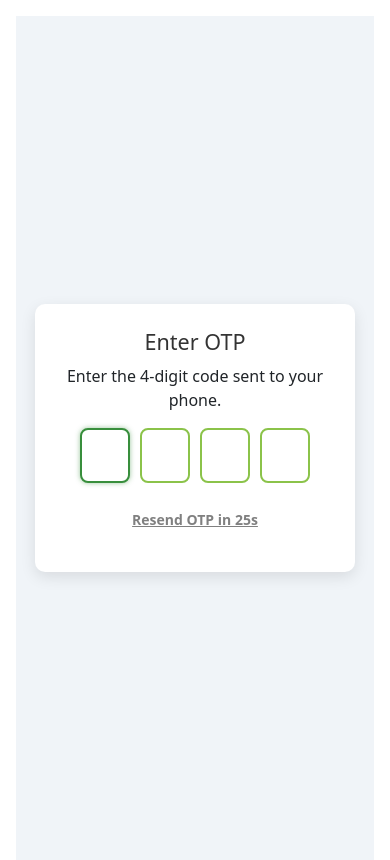
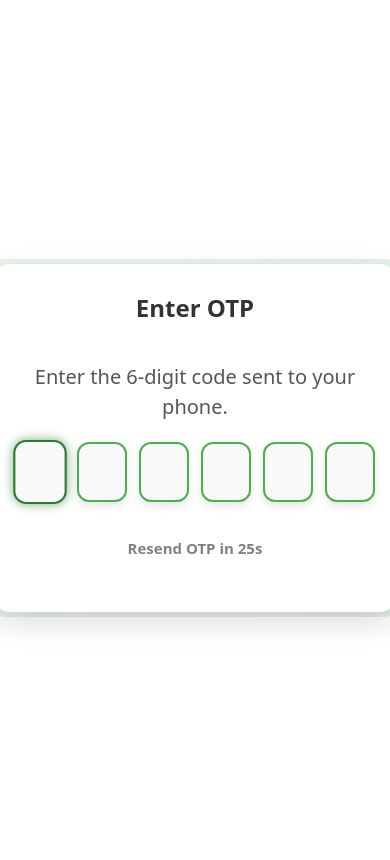
Before and after one commit to mitalii2004/React-Website, a React (Vite) app in the folder Client/: page /otpVerify in a window 390 px wide. Built offline with nearby package versions, Linux system fonts and the light colour scheme.

Commit message:
opt send on phone number

```diff
--- a/Client/Style.css
+++ b/Client/Style.css
@@ -127,141 +127,123 @@ a {
 
 /*OTP css*/
 .otp-container {
-  background-color: #e8f5e9;
-}
-
-.logo {
-  width: 80px;
-}
-
-.otp-box {
-  background: white;
-  padding: 30px;
-  border-radius: 12px;
-  box-shadow: 0 4px 10px rgba(0, 0, 0, 0.1);
-  width: 350px;
-}
-
-.otp-inputs {
-  display: flex;
-  justify-content: center;
-  gap: 10px;
-}
-
-.otp-input {
-  width: 55px;
-  height: 55px;
-  text-align: center;
-  font-size: 24px;
-  font-weight: bold;
-  border-radius: 8px;
-  border: 2px solid #a5d6a7;
-  outline: none;
-  transition: 0.2s;
-}
-
-.otp-input:focus {
-  border-color: #388e3c;
-  box-shadow: 0 0 10px rgba(56, 142, 60, 0.4);
-}
-
-.otp-btn {
-  margin-top: 10px;
-  background-color: #4caf50;
-  border: none;
-  font-weight: bold;
-  transition: 0.3s;
-}
-
-.otp-btn:hover {
-  background-color: #388e3c;
-}
-
-.resend-btn {
-  font-size: 14px;
-  text-decoration: underline;
-}
-
-/*OTP css*/
-
-.otp-container {
   display: flex;
   justify-content: center;
   align-items: center;
   height: 100vh;
-  background-color: #f0f4f8;
 }
-
 .otp-box {
   background: white;
-  padding: 25px;
-  border-radius: 10px;
+  padding: 30px;
+  border-radius: 15px;
   text-align: center;
-  box-shadow: 0px 5px 15px rgba(0, 0, 0, 0.1);
-  width: 320px;
+  box-shadow: 0px 10px 30px rgba(0, 0, 0, 0.15);
+  width: 400px;
+  animation: fadeIn 0.6s ease-in-out;
+  position: relative;
 }
-
+@keyframes fadeIn {
+  from {
+    opacity: 0;
+    transform: translateY(-10px);
+  }
+  to {
+    opacity: 1;
+    transform: translateY(0);
+  }
+}
 .otp-box h4 {
-  margin-bottom: 10px;
+  margin-bottom: 1rem;
   color: #333;
+  font-size: 24px;
+  font-weight: bold;
 }
-
+.otp-box p {
+  font-size: 20px;
+  color: #555;
+  margin-bottom: 20px;
+}
 .otp-inputs {
   display: flex;
   justify-content: center;
-  gap: 10px;
-  margin: 15px 0;
+  gap: 12px;
+  margin: 20px 0;
 }
-
 .otp-field {
   width: 50px;
-  height: 55px;
-  font-size: 22px;
+  height: 60px;
+  font-size: 26px;
   text-align: center;
-  border: 2px solid #8bc34a;
-  border-radius: 8px;
+  border: 2px solid #4caf50;
+  border-radius: 12px;
   outline: none;
+  font-weight: bold;
+  background: #f9f9f9;
+  box-shadow: 0px 4px 8px rgba(0, 0, 0, 0.1);
   transition: all 0.2s ease-in-out;
-  font-weight: bold;
 }
-
 .otp-field:focus {
-  border-color: #388e3c;
-  box-shadow: 0px 0px 5px rgba(56, 142, 60, 0.5);
+  border-color: #2e7d32;
+  box-shadow: 0px 0px 10px rgba(46, 125, 50, 0.6);
+  transform: scale(1.07);
 }
-
 .submit-btn {
   width: 100%;
-  padding: 10px;
+  padding: 14px;
   background-color: gray;
   color: white;
   font-size: 18px;
+  font-weight: bold;
   border: none;
-  border-radius: 5px;
-  margin-top: 10px;
+  border-radius: 8px;
+  margin-top: 15px;
   cursor: not-allowed;
-  transition: 0.3s;
+  transition: all 0.3s ease-in-out;
 }
-
 .submit-btn.active {
   background-color: #4caf50;
   cursor: pointer;
+  box-shadow: 0px 4px 12px rgba(76, 175, 80, 0.4);
 }
-
 .submit-btn.active:hover {
   background-color: #388e3c;
+  transform: scale(1.03);
 }
-
 .resend-btn {
   background: none;
   border: none;
   color: #d32f2f;
   font-weight: bold;
   cursor: pointer;
-  margin-top: 10px;
+  margin-top: 14px;
+  font-size: 15px;
+  transition: all 0.3s ease-in-out;
 }
-
+.resend-btn:hover {
+  color: #b71c1c;
+  text-decoration: underline;
+}
 .resend-btn:disabled {
   color: gray;
   cursor: not-allowed;
 }
+.otp-box::before {
+  content: "";
+  position: absolute;
+  top: -5px;
+  left: -5px;
+  right: -5px;
+  bottom: -5px;
+  border-radius: 15px;
+  background: linear-gradient(135deg, rgba(76, 175, 80, 0.2), rgba(46, 125, 50, 0.2));
+  z-index: -1;
+  animation: pulseGlow 1.5s infinite alternate;
+}
+@keyframes pulseGlow {
+  from {
+    opacity: 0.4;
+  }
+  to {
+    opacity: 0.8;
+  }
+}
--- a/Client/src/pages/OTPVerification.jsx
+++ b/Client/src/pages/OTPVerification.jsx
@@ -5,10 +5,10 @@ import "react-toastify/dist/ReactToastify.css";
 import "/Style.css";
 
 const OTPVerification = () => {
-  const [otp, setOtp] = useState(["", "", "", ""]);
+  const [otp, setOtp] = useState(["", "", "", "", "", ""]);
   const [resendTimer, setResendTimer] = useState(30);
   const [isResendDisabled, setIsResendDisabled] = useState(true);
-  const inputRefs = useRef([...Array(4)].map(() => null));
+  const inputRefs = useRef([...Array(6)].map(() => null));
   const navigate = useNavigate();
 
   useEffect(() => {
@@ -23,6 +23,7 @@ const OTPVerification = () => {
   useEffect(() => {
     inputRefs.current[0]?.focus();
   }, []);
+
   const handleSubmit = useCallback(async () => {
     const phoneNumber = JSON.parse(localStorage.getItem("phoneNumber"));
 
@@ -32,12 +33,14 @@ const OTPVerification = () => {
     }
 
     const otpCode = otp.join("");
-    if (otpCode.length !== 4) {
-      toast.warning("Please enter a 4-digit OTP.");
+    if (otpCode.length !== 6) {
+      toast.warning("Please enter a 6-digit OTP.");
       return;
     }
 
     try {
+      console.log("Sending OTP:", otpCode, "Phone Number:", phoneNumber); // Debugging
+
       const response = await fetch("http://localhost:3000/users/otpVerify", {
         method: "POST",
         headers: { "Content-Type": "application/json" },
@@ -49,7 +52,6 @@ const OTPVerification = () => {
       if (response.ok) {
         toast.success("OTP Verified Successfully!");
         localStorage.setItem("user", JSON.stringify(data.user));
-
         setTimeout(() => {
           navigate("/");
         }, 2000);
@@ -63,7 +65,7 @@ const OTPVerification = () => {
   }, [otp, navigate]);
 
   useEffect(() => {
-    if (otp.join("").length === 4) {
+    if (otp.join("").length === 6) {
       setTimeout(handleSubmit, 300);
     }
   }, [otp, handleSubmit]);
@@ -74,7 +76,7 @@ const OTPVerification = () => {
       const newOtp = [...otp];
       newOtp[index] = value;
       setOtp(newOtp);
-      if (index < 3) {
+      if (index < 5) {
         inputRefs.current[index + 1].focus();
       }
     }
@@ -105,7 +107,8 @@ const OTPVerification = () => {
       <ToastContainer position="top-center" autoClose={2000} />
       <div className="otp-box">
         <h4>Enter OTP</h4>
-        <p>Enter the 4-digit code sent to your phone.</p>
+        <br />
+        <p>Enter the 6-digit code sent to your phone.</p>
         <div className="otp-inputs">
           {otp.map((digit, index) => (
             <input
@@ -120,7 +123,6 @@ const OTPVerification = () => {
             />
           ))}
         </div>
-        {/* Removed Verify OTP button */}
         <p>
           <button
             className="resend-btn"
```
Also changed, not shown: Client/src/pages/SignUp.jsx (+1 -41 lines), 2 other files (tests, documents, lock files or other folders).
